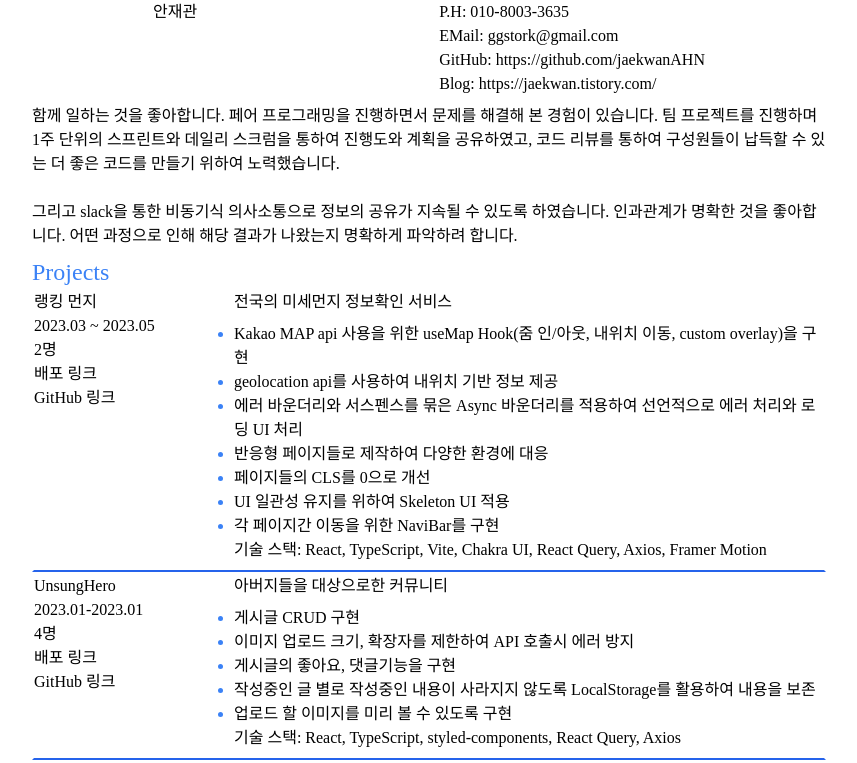
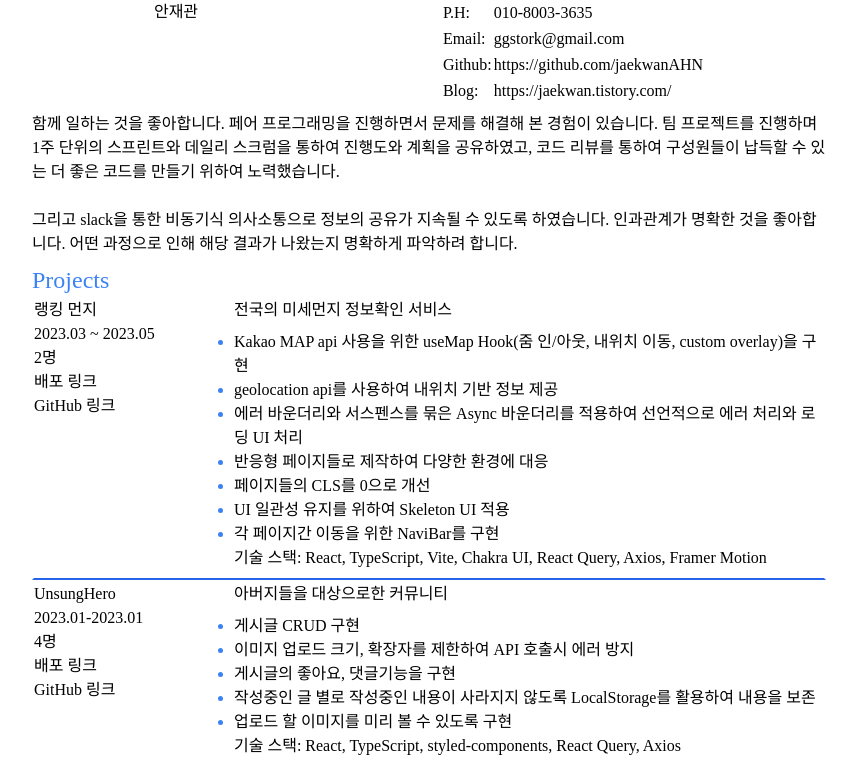
Before and after one commit to jaekwanAHN/resume, a Next.js app: page / in a window 1280 px wide. Shown: the top 763 px of the page, without its empty margins (211-1068 px from the left). Built offline with nearby package versions, Linux system fonts and the light colour scheme; a web font is replaced by a local one.

Commit message:
Refactor: 테이블 태그로 수정

```diff
--- a/src/components/Header/Contact.tsx
+++ b/src/components/Header/Contact.tsx
@@ -9,16 +9,32 @@ interface ContactProps {
 
 const Contact = ({ phoneNumber, eMail, github, blog }: ContactProps) => {
   return (
-    <div className="contactContainer">
-      <p>P.H: {phoneNumber}</p>
-      <a href="mailto:`ggstork@gmail.com`">EMail: {eMail}</a>{' '}
-      <p>
-        GitHub: <Link href={github}>{github}</Link>
-      </p>
-      <p>
-        Blog: <Link href={blog}>{blog}</Link>
-      </p>
-    </div>
+    <table className="center">
+      <tbody>
+        <tr>
+          <td>P.H: </td>
+          <td>{phoneNumber}</td>
+        </tr>
+        <tr>
+          <td>Email: </td>
+          <td>
+            <a href="mailto:ggstork@gmail.com">{eMail}</a>
+          </td>
+        </tr>
+        <tr>
+          <td>Github: </td>
+          <td>
+            <Link href={github}>{github}</Link>
+          </td>
+        </tr>
+        <tr>
+          <td>Blog: </td>
+          <td>
+            <Link href={blog}>{blog}</Link>
+          </td>
+        </tr>
+      </tbody>
+    </table>
   );
 };
 
```
